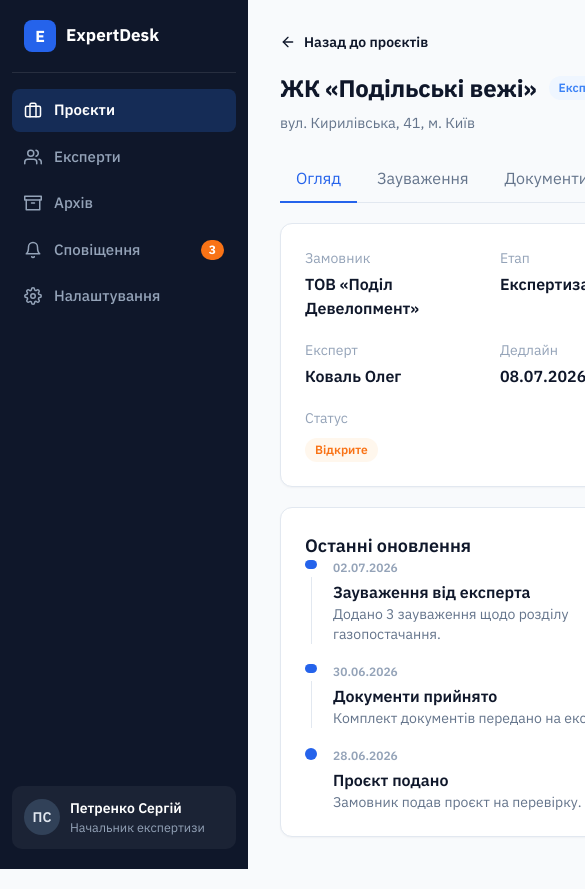
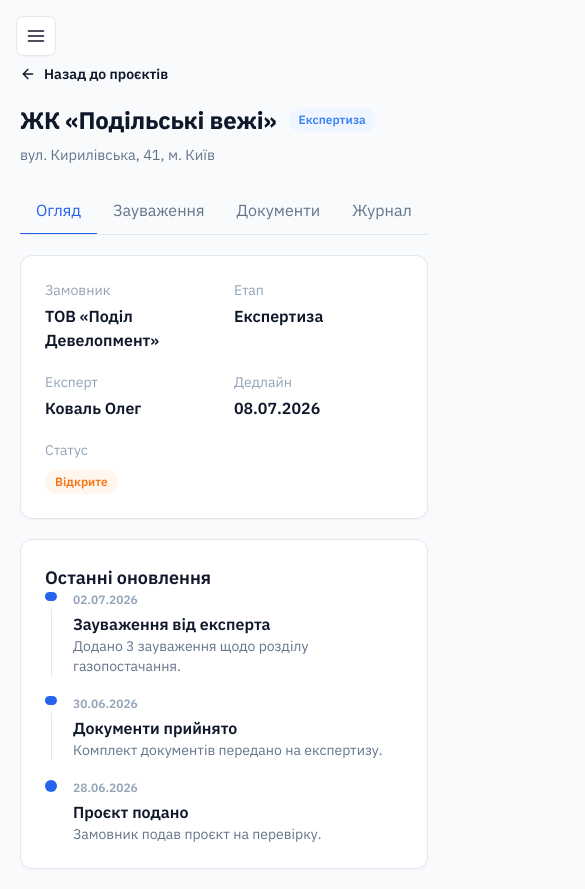
Before and after one commit to Akerman048/maibud, a Next.js app: page /dashboard/head/projects/1 in a window 390 px wide. Shown: the top 889 px of the page, 585 px wide, since content can reach past the window. Built offline with nearby package versions, Linux system fonts and the light colour scheme.

Commit message:
Add mobile sidebar

```diff
--- a/components/archive/ArchiveTable.tsx
+++ b/components/archive/ArchiveTable.tsx
@@ -21,7 +21,8 @@ export function ArchiveTable({ projects, baseHref }: ArchiveTableProps) {
   }
 
   return (
-    <div className="overflow-hidden rounded-[var(--radius-lg)] border border-[var(--color-border)] bg-white">
+    <div className="overflow-x-auto">
+      <div className="min-w-[760px] overflow-hidden rounded-[var(--radius-lg)] border border-[var(--color-border)] bg-white">
         <div className="grid grid-cols-[1.6fr_1.7fr_1fr_1.1fr] gap-4 border-b border-[var(--color-border)] bg-slate-50 px-5 py-3 text-xs font-semibold uppercase text-[var(--color-text-muted)]">
           <div>Проєкт</div>
           <div>Документи</div>
@@ -85,5 +86,6 @@ export function ArchiveTable({ projects, baseHref }: ArchiveTableProps) {
           );
         })}
       </div>
+    </div>
   );
 }
--- a/components/layout/DashboardLayout.tsx
+++ b/components/layout/DashboardLayout.tsx
@@ -1,4 +1,6 @@
 import type { ReactNode } from "react";
+
+import { MobileSidebar } from "./MobileSidebar";
 import { Sidebar, type DashboardRole } from "./Sidebar";
 
 type DashboardLayoutProps = {
@@ -12,9 +14,15 @@ export function DashboardLayout({
 }: DashboardLayoutProps) {
   return (
     <main className="flex min-h-screen bg-[var(--color-background)]">
-      <Sidebar role={role} />
+      <div className="hidden lg:block">
+        <Sidebar role={role} />
+      </div>
 
-      <section className="flex-1 p-8">{children}</section>
+      <MobileSidebar role={role} />
+
+      <section className="flex-1 p-5 pt-16 lg:p-8">
+        {children}
+      </section>
     </main>
   );
 }
--- /dev/null
+++ b/components/layout/MobileSidebar.tsx
@@ -0,0 +1,48 @@
+"use client";
+
+import { useState } from "react";
+import { FiMenu, FiX } from "react-icons/fi";
+
+import { Sidebar, type DashboardRole } from "./Sidebar";
+
+type MobileSidebarProps = {
+  role: DashboardRole;
+};
+
+export function MobileSidebar({ role }: MobileSidebarProps) {
+  const [isOpen, setIsOpen] = useState(false);
+
+  return (
+    <>
+      <button
+        type="button"
+        onClick={() => setIsOpen(true)}
+        className="fixed left-4 top-4 z-40 flex size-10 items-center justify-center rounded-[var(--radius-md)] border border-[var(--color-border)] bg-white text-[var(--color-text-primary)] shadow-[var(--shadow-sm)] lg:hidden"
+      >
+        <FiMenu className="size-5" />
+      </button>
+
+      {isOpen && (
+        <div className="fixed inset-0 z-50 lg:hidden">
+          <button
+            type="button"
+            onClick={() => setIsOpen(false)}
+            className="absolute inset-0 bg-slate-950/45"
+          />
+
+          <div className="relative h-full w-[280px] bg-[var(--color-sidebar)]">
+            <button
+              type="button"
+              onClick={() => setIsOpen(false)}
+              className="absolute right-3 top-3 z-20 flex size-8 items-center justify-center rounded-md text-slate-300 hover:bg-white/10 hover:text-white"
+            >
+              <FiX className="size-5" />
+            </button>
+
+            <Sidebar role={role} />
+          </div>
+        </div>
+      )}
+    </>
+  );
+}
--- a/components/projects/ProjectDashboardDetailView.tsx
+++ b/components/projects/ProjectDashboardDetailView.tsx
@@ -72,7 +72,8 @@ export function ProjectDashboardDetailView({
         </p>
       </div>
 
-      <div className="flex gap-1 border-b border-[var(--color-border)]">
+      <div className="flex overflow-x-auto border-b border-[var(--color-border)]">
+        {" "}
         {tabs.map((tab) => {
           const isActive = activeTab === tab.value;
 
@@ -81,7 +82,7 @@ export function ProjectDashboardDetailView({
               key={tab.value}
               type="button"
               onClick={() => setActiveTab(tab.value)}
-              className={`relative px-4 py-3 text-sm font-semibold transition ${
+              className={`relative shrink-0 px-4 py-3 text-sm font-semibold transition ${
                 isActive
                   ? "text-[var(--color-accent)]"
                   : "text-[var(--color-text-secondary)] hover:text-slate-700"
@@ -104,9 +105,7 @@ export function ProjectDashboardDetailView({
           </Card>
 
           <Card className="p-6">
-            <h2 className="mb-5 text-lg font-semibold">
-              Останні оновлення
-            </h2>
+            <h2 className="mb-5 text-lg font-semibold">Останні оновлення</h2>
 
             <ProjectTimeline />
           </Card>
@@ -127,9 +126,7 @@ export function ProjectDashboardDetailView({
               >
                 <div className="flex items-start justify-between gap-4">
                   <div>
-                    <div className="font-semibold">
-                      {remark.section}
-                    </div>
+                    <div className="font-semibold">{remark.section}</div>
 
                     <p className="mt-2 text-sm text-[var(--color-text-secondary)]">
                       {remark.text}
@@ -167,9 +164,7 @@ export function ProjectDashboardDetailView({
                 className="flex items-center justify-between gap-4 border-b border-slate-100 px-5 py-4 last:border-b-0"
               >
                 <div>
-                  <div className="font-semibold">
-                    {document.name}
-                  </div>
+                  <div className="font-semibold">{document.name}</div>
 
                   <div className="mt-1 text-sm text-[var(--color-text-secondary)]">
                     {document.type}
@@ -194,9 +189,7 @@ export function ProjectDashboardDetailView({
 
       {activeTab === "journal" && (
         <Card className="p-6">
-          <h2 className="mb-5 text-lg font-semibold">
-            Журнал подій
-          </h2>
+          <h2 className="mb-5 text-lg font-semibold">Журнал подій</h2>
 
           <ProjectTimeline />
         </Card>
--- a/components/projects/ProjectTable.tsx
+++ b/components/projects/ProjectTable.tsx
@@ -24,6 +24,8 @@ export function ProjectTable({
   }
 
   return (
+    <div className="overflow-x-auto">
+      <div className="min-w-[980px]">
         <Table>
           <thead className="bg-slate-50">
             <tr className="border-b border-[var(--color-border)]">
@@ -90,11 +92,16 @@ export function ProjectTable({
                   <StatusBadge status={project.status} />
                 </td>
                 <td className="px-5 py-4 text-right">
-              <ProjectRowActions projectId={project.id} baseHref={baseHref} />
+                  <ProjectRowActions
+                    projectId={project.id}
+                    baseHref={baseHref}
+                  />
                 </td>
               </tr>
             ))}
           </tbody>
         </Table>
+      </div>
+    </div>
   );
 }
```
Also changed, not shown: 3 other files (tests, documents, lock files or other folders). Lines whose indentation alone changed are shown as unchanged.
